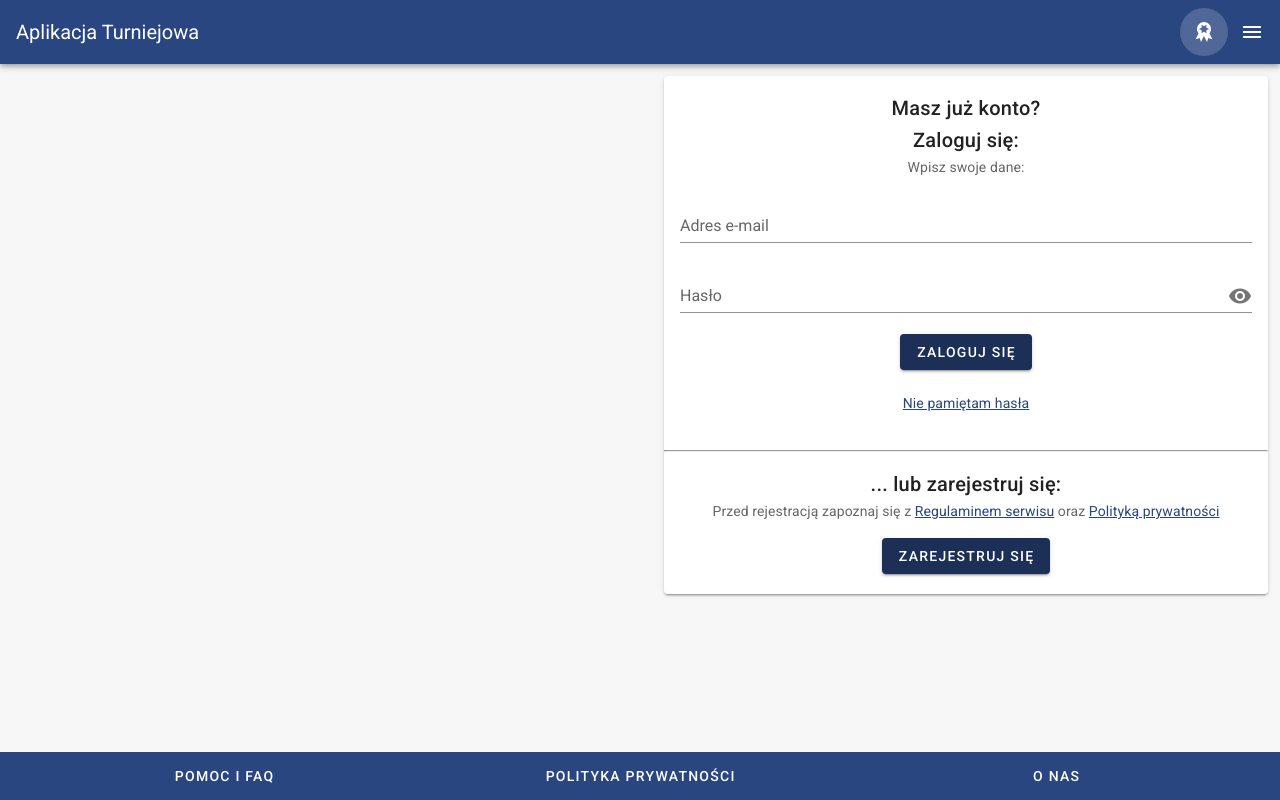
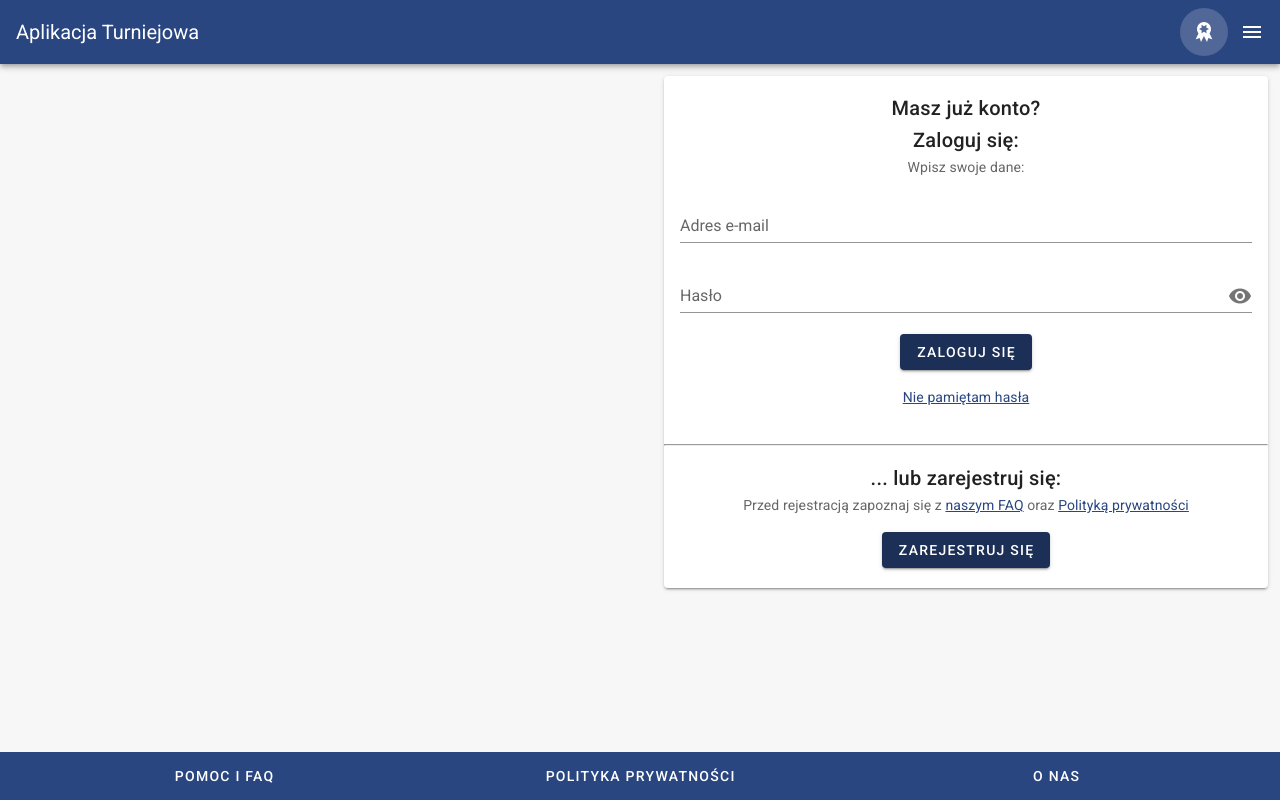
Before and after one commit to skni-kod/TournamentAppFrontend, a Vue app: page /login in a window 1280 px wide. Shown: the top 800 px of the page. Built offline with nearby package versions, Linux system fonts and the light colour scheme.

Commit message:
Login Update
Poprawienie linków oraz usunięcie <br />

```diff
--- a/src/views/Login.vue
+++ b/src/views/Login.vue
@@ -48,7 +48,7 @@
                 Zaloguj się
               </v-btn>
 
-              <br /><br />
+              <p></p><p></p>
 
               <router-link to="/retrive">Nie pamiętam hasła</router-link>
             </v-form>
@@ -62,8 +62,11 @@
 
           <v-card-subtitle>
             Przed rejestracją zapoznaj się z
-            <router-link to="/regulations">Regulaminem serwisu</router-link>
-            oraz <router-link to="/toa">Polityką prywatności</router-link>
+            <router-link :to="{ name: 'FAQ' }">naszym FAQ</router-link>
+            oraz
+            <router-link :to="{ name: 'Privacy Policy' }"
+              >Polityką prywatności</router-link
+            >
           </v-card-subtitle>
 
           <Registration />
@@ -103,7 +106,7 @@ export default class Login extends Vue {
           input.length >= number ||
           'Musisz podać minimum ' + number + ' znak' + end,
       },
-      show: false
+      show: false,
     };
   }
 }
```
